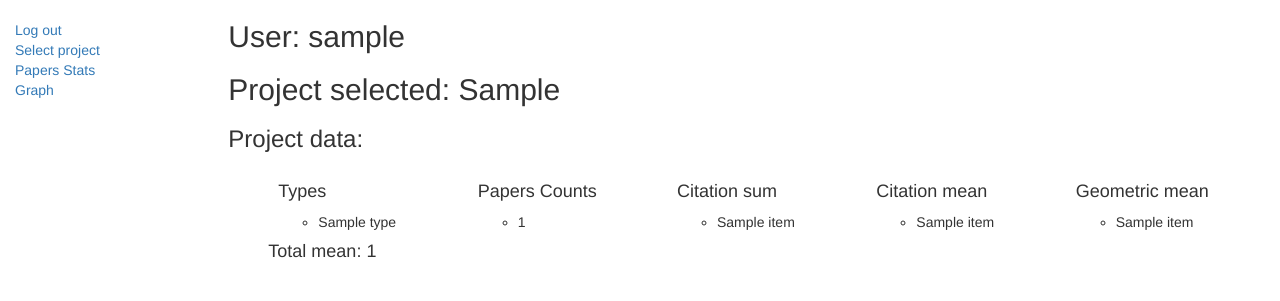
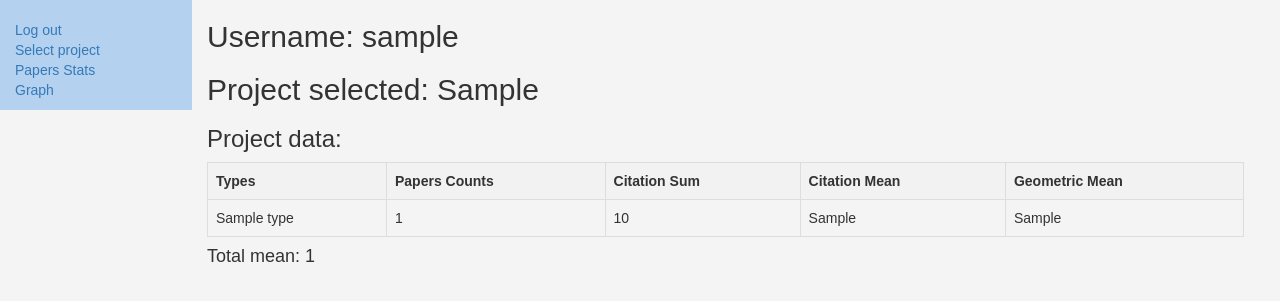
Before and after one commit to Galvez134/TFG, a Django app: template myapp/templates/show_papers_stats.html in a window 1280 px wide. Shown: the top 301 px of the page. Run offline with Django 3.2, Linux system fonts and the light colour scheme; the template is opened without the code that fills it: most values are stand-ins (such as "Sample title", 1, 10 or a date in 2020); some libraries are stand-ins or nearby versions.

Commit message:
add-table-for-paper-stats

```diff
--- a/myapp/templates/index.html
+++ b/myapp/templates/index.html
@@ -1,9 +1,9 @@
 {% extends "base_generic.html" %}
 
 {% block content %}
-<h1>My App Home</h1>
+<h1>Página de Inicio</h1>
 
-  <p>Welcome to <em>My App</em>, a very basic Django website developed as a tutorial example on the Mozilla Developer Network.</p>
-
+  <p>Trabajo de fin de grado desarrollado por Manuel Gálvez Gómez, tutelado por el profesor Manuel Jesús Cobo Martín. </p>
+  <p>Esta es una aplicación web creada con el objetivo de procesar, calcular y visualizar datos y estadísticas recopiladas de artículos científicos.</p>
 
 {% endblock %}
--- a/myapp/templates/show_papers_stats.html
+++ b/myapp/templates/show_papers_stats.html
@@ -1,67 +1,59 @@
 {% extends "user_profile_template.html" %}
 
 {% block content %}
+<!DOCTYPE html>
 <html lang="en">
 <head>
     <meta charset="UTF-8">
     <meta name="viewport" content="width=device-width, initial-scale=1.0">
     <title>My Lists</title>
     <style>
-            .column {
-                float: left;
-                width: 20%;
-                padding: 10px;
+        table {
+            width: 100%;
+            border-collapse: collapse;
+        }
+        th, td {
+            border: 1px solid #ddd;
+            padding: 8px;
+        }
+        th {
+            background-color: #f2f2f2;
+            text-align: left;
         }
     </style>
 </head>
-    <h2>User: {{ username }}</h2>
+<body>
+    <h2>Username: {{ username }}</h2>
     <h2>Project selected: {{ selectedProject }}</h2>
     <h3>Project data:</h3>
 
     <form method="get" action="{% url 'show_papers_stats' %}"></form>
-    <ul id="projectList">
-        <div class="column">
-            <h4>Types</h4>
-            <ul>
-                {% for type in types %}
-                    <li>{{ type }}</li>
+
+    <table>
+        <thead>
+            <tr>
+                <th>Types</th>
+                <th>Papers Counts</th>
+                <th>Citation Sum</th>
+                <th>Citation Mean</th>
+                <th>Geometric Mean</th>
+            </tr>
+        </thead>
+        <tbody>
+            {% for data in paper_stats %}
+                <tr>
+                    <td>{{ data.type }}</td>
+                    <td>{{ data.paper_count }}</td>
+                    <td>{{ data.citation_sum }}</td>
+                    <td>{{ data.citations_mean }}</td>
+                    <td>{{ data.geometric_mean }}</td>
+                </tr>
             {% endfor %}
-            </ul>
-        </div>
-        <div class="column">
-            <h4>Papers Counts</h4>
-            <ul>
-                {% for count in papers_counts %}
-                    <li>{{ count }}</li>
-                {% endfor %}
-            </ul>
-        </div>
-        <div class="column">
-            <h4>Citation sum</h4>
-            <ul>
-                {% for item in citations_sum %}
-                    <li>{{ item }}</li>
-                {% endfor %}
-            </ul>
-        </div>
-        <div class="column">
-            <h4>Citation mean</h4>
-            <ul>
-                {% for item in citations_mean %}
-                    <li>{{ item }}</li>
-                {% endfor %}
-            </ul>
-        </div>
-        <div class="column">
-            <h4>Geometric mean</h4>
-            <ul>
-                {% for item in geometric_mean %}
-                    <li>{{ item }}</li>
-                {% endfor %}
-            </ul>
-        </div>
+        </tbody>
+    </table>
+
     <h4>Total mean: {{ total_mean }}</h4>
 
-    </ul>
-
+</body>
+</html>
 {% endblock %}
--- a/myapp/templates/upload_file.html
+++ b/myapp/templates/upload_file.html
@@ -2,7 +2,7 @@
 {% extends "user_profile_template.html" %}
 
 {% block content %}
-    <h1>Upload File. User: {{ username }} Project: {{ selectedProject }}</h1>
+    <h1>Upload File for project: {{ selectedProject }}</h1>
     <form method="post" enctype="multipart/form-data">
         {% csrf_token %}
         {{ form.as_table }}
--- a/myapp/templates/user_profile_template.html
+++ b/myapp/templates/user_profile_template.html
@@ -9,8 +9,17 @@
   <script src="https://ajax.googleapis.com/ajax/libs/jquery/1.12.4/jquery.min.js"></script>
   <script src="https://maxcdn.bootstrapcdn.com/bootstrap/3.3.7/js/bootstrap.min.js"></script>
 
+  <style>
+    .col-sm-2 {
+      width: 15%;
+        background-color: #b4d1f0;
+    }
 
-  <style>
+    body {
+      font-family: Arial, sans-serif;
+      background-color: #f4f4f4;
+    }
+
     /* Estilos para las columnas */
     .form-column {
         float: left; /* Alinea las columnas una al lado de la otra */
```
Also changed, not shown: myapp/helpers.py (+0 -13 lines), myapp/templates/base_generic.html (+11 -2 lines), myapp/views.py (+8 -43 lines). Lines whose indentation alone changed are shown as unchanged.
